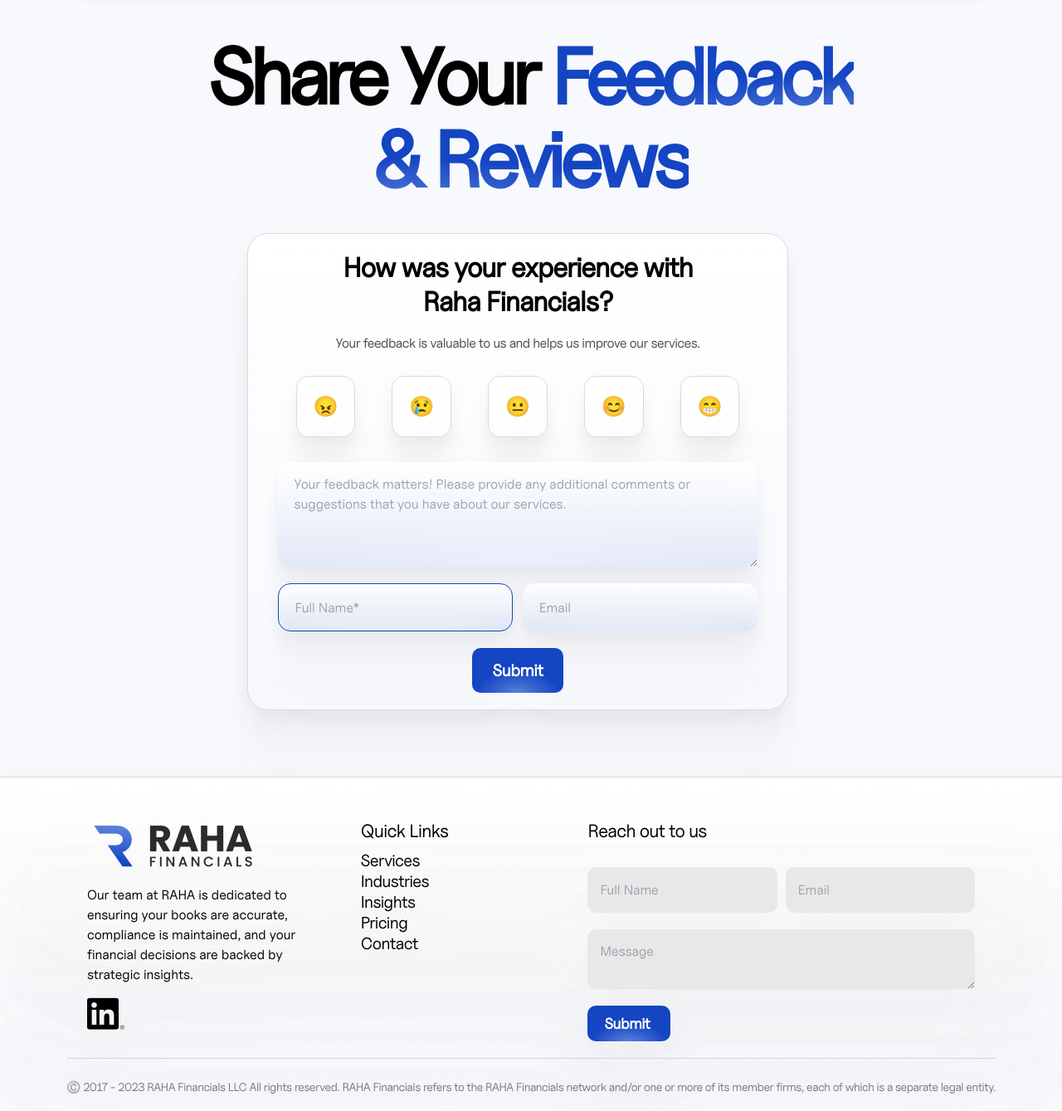
After one commit to ahsan-ali49/raha-financials, a PHP site: page /review.html in a window 1280 px wide. The commit adds this page. Shown: the part 341-1680 px from the top of the page at 83% size. Run offline with PHP 8.4, Linux system fonts and the light colour scheme; some libraries are stand-ins or nearby versions.

```diff
--- a/contact.css
+++ b/contact.css
@@ -192,3 +192,70 @@
     text-align: center;
   }
 }
+
+.review-table {
+  display: flex;
+  /* padding: 35px; */
+  flex-direction: column;
+  align-items: center;
+  border-radius: 25px;
+  border: 1px solid #dadada;
+  background: linear-gradient(180deg, #fff 0%, rgba(255, 255, 255, 0) 100%);
+  box-shadow: 0px 156px 44px 0px rgba(176, 176, 176, 0),
+    0px 100px 40px 0px rgba(176, 176, 176, 0.01),
+    0px 56px 34px 0px rgba(176, 176, 176, 0.05),
+    0px 25px 25px 0px rgba(176, 176, 176, 0.09),
+    0px 6px 14px 0px rgba(176, 176, 176, 0.1);
+}
+
+.review-form-span {
+  color: var(--Black, #000);
+  text-align: center;
+  font-family: "Uncut Sans";
+  font-size: 16px;
+  font-style: normal;
+  font-weight: 400;
+  line-height: normal;
+  letter-spacing: -0.48px;
+  opacity: 0.7;
+}
+
+.emoji-box {
+  display: flex;
+  padding: 15px;
+  margin-top: 10px;
+  margin-bottom: 10px;
+  flex-direction: column;
+  justify-content: center;
+  align-items: center;
+  gap: 20px;
+  /* flex: 1 0 0; */
+  border-radius: 15px;
+  border: 1px solid #dadada;
+  background: linear-gradient(180deg, #fff 0%, rgba(255, 255, 255, 0) 100%);
+  box-shadow: 0px 156px 44px 0px rgba(176, 176, 176, 0),
+    0px 100px 40px 0px rgba(176, 176, 176, 0.01),
+    0px 56px 34px 0px rgba(176, 176, 176, 0.05),
+    0px 25px 25px 0px rgba(176, 176, 176, 0.09),
+    0px 6px 14px 0px rgba(176, 176, 176, 0.1);
+}
+
+@media (min-width: 640px) {
+  .emoji-box {
+    display: flex;
+    padding: 20px;
+    flex-direction: column;
+    justify-content: center;
+    align-items: center;
+    gap: 20px;
+    /* flex: 1 0 0; */
+    border-radius: 15px;
+    border: 1px solid #dadada;
+    background: linear-gradient(180deg, #fff 0%, rgba(255, 255, 255, 0) 100%);
+    box-shadow: 0px 156px 44px 0px rgba(176, 176, 176, 0),
+      0px 100px 40px 0px rgba(176, 176, 176, 0.01),
+      0px 56px 34px 0px rgba(176, 176, 176, 0.05),
+      0px 25px 25px 0px rgba(176, 176, 176, 0.09),
+      0px 6px 14px 0px rgba(176, 176, 176, 0.1);
+  }
+}
--- /dev/null
+++ b/review.html
@@ -0,0 +1,418 @@
+<!DOCTYPE html>
+<html lang="en">
+  <head>
+    <meta charset="UTF-8" />
+    <meta name="viewport" content="width=device-width, initial-scale=1.0" />
+    <title>Share Review | Raha Financials</title>
+    <link rel="icon" type="image/x-icon" href="./assets/images/favIcon.svg" />
+    <link rel="stylesheet" href="style.css" />
+    <link rel="stylesheet" href="enterpriseStyle.css" />
+    <link rel="stylesheet" href="pricingStyle.css" />
+    <link rel="stylesheet" href="informationStyle.css" />
+    <link rel="stylesheet" href="servicesStyle.css" />
+    <link rel="stylesheet" href="blog.css" />
+    <link rel="stylesheet" href="contact.css" />
+    <script src="https://cdn.tailwindcss.com"></script>
+    <link
+      rel="stylesheet"
+      href="https://cdnjs.cloudflare.com/ajax/libs/font-awesome/4.7.0/css/font-awesome.min.css"
+    />
+    <script src="https://cdn.jsdelivr.net/particles.js/2.0.0/particles.min.js"></script>
+  </head>
+  <body class="overflow-x-hidden">
+    <!-- Navbar -->
+    <div class="px-4 md:px-20 py-2.5 navbar-background">
+      <div
+        class="flex flex-wrap items-center justify-between mx-auto rounded-xl w-full pl-6 pr-2.5 py-2.5 navbar-link"
+      >
+        <a href="#" class="flex items-center space-x-3 rtl:space-x-reverse">
+          <img
+            src="./assets/images/navbarLogo.svg"
+            alt="raha Financials logo"
+          />
+        </a>
+        <div class="flex md:order-2 space-x-3 md:space-x-0 rtl:space-x-reverse">
+          <a href="./contactus.html" class="hidden md:block contact-btn">
+            Contact Us
+          </a>
+          <button
+            data-collapse-toggle="navbar-sticky"
+            type="button"
+            class="inline-flex items-center p-2 w-10 h-10 justify-center text-sm text-gray-500 rounded-lg md:hidden hover:bg-gray-100 focus:outline-none focus:ring-2 focus:ring-gray-200 dark:text-gray-400 dark:hover:bg-gray-700 dark:focus:ring-gray-600"
+            aria-controls="navbar-sticky"
+            aria-expanded="false"
+          >
+            <span class="sr-only">Open main menu</span>
+            <svg
+              class="w-5 h-5"
+              aria-hidden="true"
+              xmlns="http://www.w3.org/2000/svg"
+              fill="none"
+              viewBox="0 0 17 14"
+            >
+              <path
+                stroke="currentColor"
+                stroke-linecap="round"
+                stroke-linejoin="round"
+                stroke-width="2"
+                d="M1 1h15M1 7h15M1 13h15"
+              />
+            </svg>
+          </button>
+        </div>
+        <div
+          class="items-center justify-between hidden w-full md:flex md:w-auto md:order-1"
+          id="navbar-sticky"
+        >
+          <ul
+            class="flex flex-col gap-x-9 font-medium rounded-lg rtl:space-x-reverse md:flex-row md:mt-0"
+          >
+            <li>
+              <a href="#services" class="block navlink">Services</a>
+            </li>
+            <li>
+              <a href="./industries.html" class="block navlink">Industries</a>
+            </li>
+            <li>
+              <a href="./blogs.html" class="block navlink">Insights</a>
+            </li>
+            <li>
+              <a href="./pricing.html" class="block navlink">Pricing</a>
+            </li>
+          </ul>
+        </div>
+      </div>
+    </div>
+
+    <!-- Mobile Menu -->
+    <div class="hidden md:hidden" id="mobile-menu">
+      <ul class="flex flex-col items-end mr-6 md:mr-0 gap-y-2 font-medium">
+        <li>
+          <a href="#services" class="block navlink">Services</a>
+        </li>
+        <li>
+          <a href="#industry" class="block navlink">Industries</a>
+        </li>
+        <li>
+          <a href="./blogs.html" class="block navlink">Insights</a>
+        </li>
+        <li>
+          <a href="./pricing.html" class="block navlink">Pricing</a>
+        </li>
+        <li>
+          <a href="./information1.html" class="block navlink">Contact Us</a>
+        </li>
+      </ul>
+    </div>
+
+    <div
+      class="container w-full md:w-3/4 text-center mx-auto px-1 md:px-20 mt-10"
+    >
+      <h1 class="contact-heading-secondary">
+        Share Your
+        <span class="contact-heading-primary"> Feedback & Reviews</span>
+      </h1>
+    </div>
+
+    <!-- Contact Form -->
+    <div
+      class="container w-full mx-auto px-2 md:pl-20 md:pr-28 mt-10 md:mt-10 md:mb-20"
+    >
+      <form
+        class="review-table py-5 px-2 md:px-9 gap-1.5 md:gap-5 w-full md:w-3/5 mx-auto"
+      >
+        <span class="information-form-span text-center w-full md:w-4/5"
+          >How was your experience with Raha Financials?</span
+        >
+        <span class="review-form-span"
+          >Your feedback is valuable to us and helps us improve our
+          services.</span
+        >
+        <div class="w-full flex flex-row justify-around">
+          <button class="emoji-box">
+            <span role="img" aria-label="angry" class="text-2xl">😠</span>
+          </button>
+          <button class="emoji-box">
+            <span role="img" aria-label="sad" class="text-2xl">😢</span>
+          </button>
+          <button class="emoji-box">
+            <span role="img" aria-label="neutral" class="text-2xl">😐</span>
+          </button>
+          <button class="emoji-box">
+            <span role="img" aria-label="happy" class="text-2xl">😊</span>
+          </button>
+          <button class="emoji-box">
+            <span role="img" aria-label="very happy" class="text-2xl">😁</span>
+          </button>
+        </div>
+        <textarea
+          placeholder="Your feedback matters! Please provide any additional comments or suggestions that you have about our services."
+          class="information-tertiary-field w-full"
+          rows="4"
+        ></textarea>
+
+        <div class="form-fields-div flex-wrap gap-y-2 w-full">
+          <input
+            type="text"
+            class="information-name-field w-full md:w-[49%]"
+            placeholder="Full Name*"
+            value=""
+            required
+          />
+          <input
+            type="email"
+            class="information-secondary-field w-full md:w-[49%]"
+            placeholder="Email"
+            required
+          />
+        </div>
+        <a href="#info-1-btn" class="hero-btn w-fit" id="info-1-btn">Submit</a>
+      </form>
+    </div>
+
+    <!-- Navbar Modal -->
+    <div id="navbar-modal" class="hidden">
+      <div
+        class="modal-content h-1/2 mx-auto flex justify-center px-10 py-7 bg-white"
+      >
+        <div
+          id="modal-content-inner"
+          class="flex flex-row justify-between w-full"
+        >
+          <div
+            class="flex flex-col gap-3 items-start w-2/12 border-0 border-r-2 border-gray-200"
+          >
+            <span class="modal-list-head font-bold"
+              >Accounting and Bookkeeping Services</span
+            >
+            <ul class="flex flex-col gap-2">
+              <li>Full Service Booking</li>
+              <li>Accounts Payable and Receivable</li>
+              <li>General Ledger and Management</li>
+              <li>Bank Reconciliation</li>
+            </ul>
+          </div>
+          <div
+            class="flex flex-col gap-4 items-start w-2/12 border-0 border-r-2 border-gray-200"
+          >
+            <span class="modal-list-head font-bold"
+              >Software Setup and Integration</span
+            >
+            <ul class="flex flex-col gap-2">
+              <li>Setting up Xero and Quickbooks</li>
+              <li>Accounting Software Integration</li>
+              <li>Process Automation Implementation</li>
+              <li>Financial Reporting and Dashboard Configuration</li>
+            </ul>
+          </div>
+          <div
+            class="flex flex-col gap-4 items-start w-2/12 border-0 border-r-2 border-gray-200"
+          >
+            <span class="modal-list-head font-bold">Tax Services</span>
+            <ul class="flex flex-col gap-2">
+              <li>Tax Planning and Filing</li>
+              <li>International Tax Compliance</li>
+              <li>Indirect Tax Management</li>
+            </ul>
+          </div>
+          <div
+            class="flex flex-col gap-4 items-start w-2/12 border-0 border-r-2 border-gray-200"
+          >
+            <span class="modal-list-head font-bold">Global Services</span>
+            <ul class="flex flex-col gap-2">
+              <li>GLobal Payroll Management</li>
+              <li>International Tax Compliance</li>
+              <li>Multi-Country Financial Reporting</li>
+              <li>Currency Management</li>
+            </ul>
+          </div>
+          <div class="flex flex-col gap-4 items-start w-2/12">
+            <span class="modal-list-head font-bold"
+              >Financial Management and Consulting</span
+            >
+            <ul class="flex flex-col gap-2">
+              <li>Financial Planning and Analysis</li>
+              <li>Strategic Financial Consulting</li>
+              <li>Budgeting and Forecasting</li>
+              <li>Cash Flow Management</li>
+            </ul>
+          </div>
+        </div>
+      </div>
+    </div>
+
+    <!-- Industry Modal -->
+    <div id="industry-modal" class="hidden">
+      <div
+        class="modal-content mx-auto flex flex-col justify-center px-10 py-7 bg-white"
+      >
+        <div
+          id="modal-content-inner"
+          class="flex flex-row justify-between flex-wrap w-full pb-7"
+        >
+          <div
+            class="flex flex-col gap-3 items-start border-0 border-r-2 border-gray-200 w-1/5"
+          >
+            <span class="modal-list-head font-bold"
+              >Hospitality and Food Services</span
+            >
+            <ul class="flex flex-col gap-2">
+              <li>Restaurants and Cafes</li>
+              <li>Hotels and Resorts</li>
+              <li>Catering Services</li>
+              <li>Event Management</li>
+            </ul>
+          </div>
+          <div
+            class="flex flex-col gap-4 items-start border-0 border-r-2 border-gray-200 w-1/5"
+          >
+            <span class="modal-list-head font-bold">E-commerse and Retail</span>
+            <ul class="flex flex-col gap-2">
+              <li>Online Marketplaces</li>
+              <li>Fashion and Apparel Retailers</li>
+              <li>Electronics and Gadgets</li>
+              <li>Speciality Stores</li>
+            </ul>
+          </div>
+          <div
+            class="flex flex-col gap-4 items-start border-0 border-r-2 border-gray-200 w-1/5"
+          >
+            <span class="modal-list-head font-bold">Real Estate</span>
+            <ul class="flex flex-col gap-2">
+              <li>Property Management</li>
+              <li>Real Estate Development</li>
+              <li>Rental Services</li>
+              <li>Commercial Real Estate</li>
+            </ul>
+          </div>
+          <div class="flex flex-col gap-4 items-start w-1/5">
+            <span class="modal-list-head font-bold"
+              >Technology and Startups</span
+            >
+            <ul class="flex flex-col gap-2">
+              <li>Software Development</li>
+              <li>IT Services</li>
+              <li>Mobile App Development</li>
+              <li>Artificial Intelligence</li>
+            </ul>
+          </div>
+        </div>
+
+        <!--  -->
+        <div
+          id="modal-content-inner"
+          class="flex flex-row justify-between flex-wrap w-full border-0 border-t-2 border-gray-200 pt-7"
+        >
+          <div
+            class="flex flex-col gap-3 items-start border-0 border-r-2 border-gray-200 w-1/5"
+          >
+            <span class="modal-list-head font-bold"
+              >Healthcare and Medical Services</span
+            >
+            <ul class="flex flex-col gap-2">
+              <li>Hospitals and Clinics</li>
+              <li>Medical Device Manufecturers</li>
+              <li>Telehealth Services</li>
+              <li>Pharmaceutical Companies</li>
+            </ul>
+          </div>
+          <div
+            class="flex flex-col gap-4 items-start border-0 border-r-2 border-gray-200 w-1/5"
+          >
+            <span class="modal-list-head font-bold">Energy and Utilities</span>
+            <ul class="flex flex-col gap-2">
+              <li>Renewable Energy Companies</li>
+              <li>Utilities Providers</li>
+              <li>Oil and Gas Industry</li>
+              <li>Sustainable Technologies</li>
+            </ul>
+          </div>
+          <div
+            class="flex flex-col gap-4 items-start border-0 border-r-2 border-gray-200 w-1/5"
+          >
+            <span class="modal-list-head font-bold"
+              >Agriculture and Farming</span
+            >
+            <ul class="flex flex-col gap-2">
+              <li>Crop Farming</li>
+              <li>Livestock Farming</li>
+              <li>Agribusiness</li>
+              <li>Agricultural Equipment Manufacturing</li>
+            </ul>
+          </div>
+          <div class="flex flex-col gap-4 items-start w-1/5">
+            <span class="modal-list-head font-bold"
+              >Construction and Infrastructure</span
+            >
+            <ul class="flex flex-col gap-2">
+              <li>Commercial Construction</li>
+              <li>Residential Construction</li>
+              <li>Infrastructure Development</li>
+              <li>Engineering Services</li>
+            </ul>
+          </div>
+        </div>
+      </div>
+    </div>
+
+    <!-- Footer Section -->
+    <div class="w-full footer-div px-1 md:px-20 mt-0 md:mt-10">
+      <div
+        class="w-full border border-t-0 border-r-0 border-l-0 border-b-1 border-gray-300 footer-inner-div pb-5 flex-wrap"
+      >
+        <div class="w-full md:w-1/4 footer-col-1">
+          <img src="./assets/images/footerImage1.png" alt="" />
+          <p>
+            Our team at RAHA is dedicated to ensuring your books are accurate,
+            compliance is maintained, and your financial decisions are backed by
+            strategic insights.
+          </p>
+          <img src="./assets/images/footerImage2.png" alt="" />
+        </div>
+        <div class="w-full md:w-1/5 footer-col-2">
+          <span class="footer-link-heading">Quick Links</span>
+          <ul>
+            <li class="footer-link-item"><a href="#services">Services</a></li>
+            <li class="footer-link-item"><a href="#industry">Industries</a></li>
+            <li class="footer-link-item">
+              <a href="./blogs.html">Insights</a>
+            </li>
+            <li class="footer-link-item">
+              <a href="./pricing.html">Pricing</a>
+            </li>
+            <li class="footer-link-item">
+              <a href="./contactus.html">Contact</a>
+            </li>
+          </ul>
+        </div>
+        <div class="w-full md:w-5/12 footer-col-3 flex flex-col gap-2.5">
+          <span class="footer-form-heading mb-2.5">Reach out to us</span>
+          <div class="w-full footer-form-div my-2.5">
+            <input
+              type="text"
+              placeholder="Full Name"
+              class="w-1/2 footer-name-field"
+            />
+            <input
+              type="email"
+              placeholder="Email"
+              class="w-1/2 footer-email-field"
+            />
+          </div>
+          <textarea
+            name="message"
+            id="message"
+            placeholder="Message"
+            class="w-full footer-message-field mb-2.5"
+          ></textarea>
+          <button class="footer-submit-btn">Submit</button>
+        </div>
+      </div>
+      <span class="footer-span"
+        >©️ 2017 - 2023 RAHA Financials LLC All rights reserved. RAHA Financials
+        refers to the RAHA Financials network and/or one or more of its member
+        firms, each of which is a separate legal entity.</span
+      >
+    </div>
+  </body>
+</html>
```
Also changed, not shown: app.js (+4 -4 lines).
